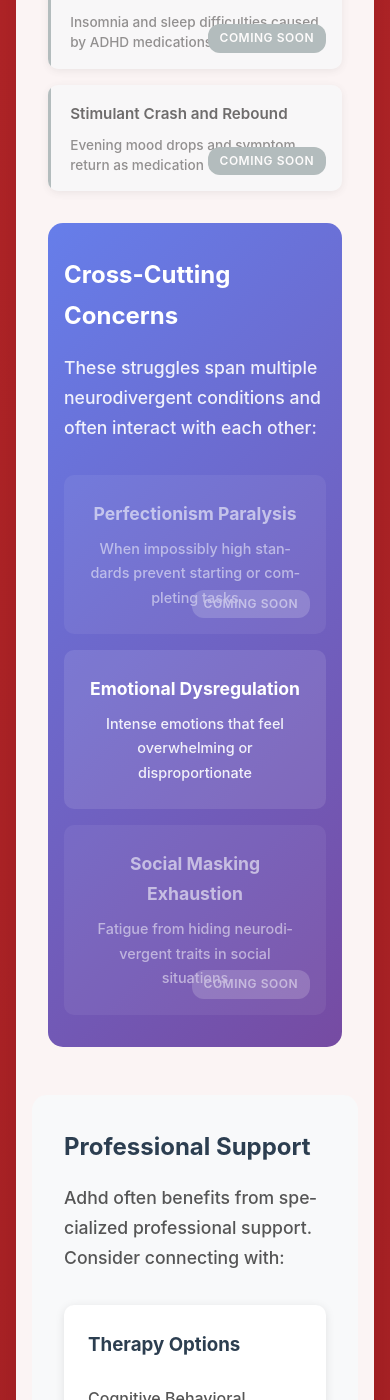
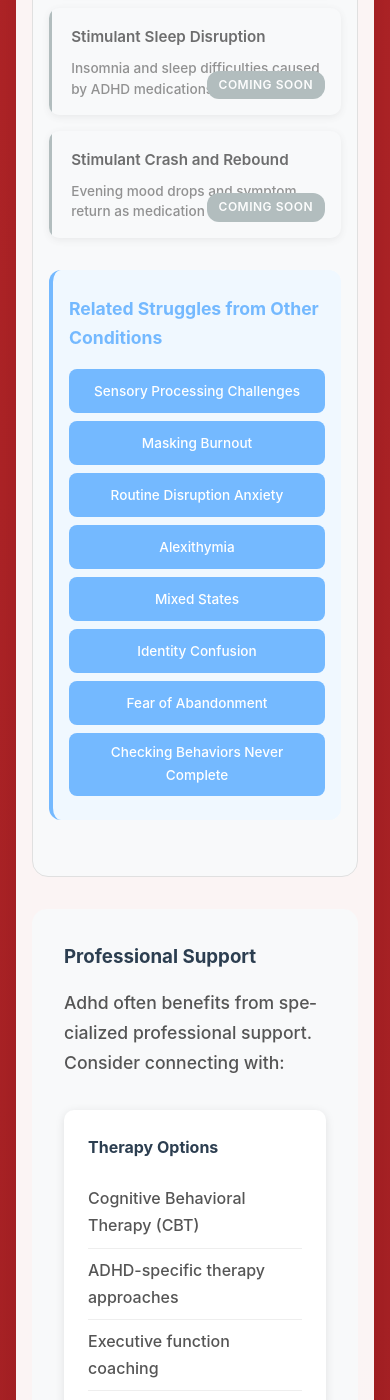
Before and after one commit to neurodivergent-survival-guide/neurodivergent-survival-guide, a Jekyll site: the page built from conditions/adhd.html, in a window 390 px wide and 1400 px high, scrolled down 7531 px. Built offline with Jekyll 4.4.1, drawn with Linux system fonts in a browser that asks for light colours.

Commit message:
Update condition.html

```diff
--- a/_layouts/condition.html
+++ b/_layouts/condition.html
@@ -183,6 +183,8 @@ layout: default
         margin-bottom: 0.5rem;
         font-size: 0.95rem;
     }
+
+    .struggles-section {
         background: #f8f9fa;
         padding: 2rem;
         border-radius: 16px;
@@ -190,7 +192,7 @@ layout: default
         border: 1px solid #e0e0e0;
     }
 
-    .struggles-section h2 {
+    .struggles-section h3 {
         color: #333;
         margin-bottom: 1.5rem;
         font-size: 1.4rem;
@@ -277,72 +279,58 @@ layout: default
         letter-spacing: 0.5px;
     }
 
-
-
     .cross-cutting-section {
-        background: linear-gradient(135deg, #667eea 0%, #764ba2 100%);
-        color: white;
-        padding: 2rem;
-        border-radius: 15px;
-        margin-bottom: 3rem;
+        background: #f0f8ff;
+        padding: 1.5rem;
+        border-radius: 12px;
+        margin: 1.5rem 0;
+        border-left: 4px solid #74b9ff;
     }
 
-    .cross-cutting-section h2 {
-        color: white;
+    .cross-cutting-section h4 {
+        color: #74b9ff;
         margin-bottom: 1rem;
+        font-size: 1.1rem;
     }
 
-    .cross-cutting-section p {
-        margin-bottom: 2rem;
-        font-size: 1.1rem;
-        opacity: 0.9;
-    }
-
-    .cross-cutting-grid {
-        display: grid;
-        grid-template-columns: repeat(auto-fit, minmax(250px, 1fr));
-        gap: 1rem;
+    .cross-cutting-links {
+        display: flex;
+        flex-wrap: wrap;
+        gap: 0.5rem;
     }
 
     .cross-cutting-link {
-        background: rgba(255, 255, 255, 0.1);
-        padding: 1.5rem;
-        border-radius: 10px;
+        background: #74b9ff;
+        color: white;
+        padding: 0.5rem 1rem;
+        border-radius: 8px;
+        font-size: 0.85rem;
         text-decoration: none;
-        color: white;
-        transition: background 0.2s ease, transform 0.2s ease;
+        transition: all 0.3s ease;
+        min-height: 44px;
         display: flex;
-        flex-direction: column;
-        justify-content: center;
-        min-height: 44px;
-        position: relative;
+        align-items: center;
     }
 
-    .cross-cutting-link:not(.cross-cutting-coming-soon):hover {
-        background: rgba(255, 255, 255, 0.2);
-        transform: translateY(-2px);
+    .cross-cutting-link:hover {
+        background: #0984e3;
         color: white;
+        text-decoration: none;
+        transform: translateY(-1px);
     }
 
-    .cross-cutting-coming-soon {
-        opacity: 0.6;
-        cursor: default;
+    .co-occurring {
+        background: #fff3e0;
+        padding: 1.5rem;
+        border-radius: 12px;
+        margin: 2rem 0;
+        border-left: 4px solid #ff9800;
     }
 
-    .cross-cutting-link h3 {
-        margin-bottom: 0.5rem;
-        font-size: 1.1rem;
-    }
-
-    .cross-cutting-link p {
-        margin-bottom: 0;
-        font-size: 0.9rem;
-        opacity: 0.9;
-    }
-
-    .cross-cutting-coming-soon .coming-soon-badge {
-        background: rgba(255, 255, 255, 0.3);
-        color: white;
+    .co-occurring h3 {
+        color: #f57c00;
+        margin-bottom: 1rem;
+        font-size: 1.3rem;
     }
 
     .support-resources {
@@ -351,7 +339,7 @@ layout: default
         border-radius: 15px;
     }
 
-    .support-resources h2 {
+    .support-resources h3 {
         margin-bottom: 1rem;
         color: #2c3e50;
     }
@@ -375,7 +363,7 @@ layout: default
         box-shadow: 0 2px 10px rgba(0,0,0,0.1);
     }
 
-    .support-card h3 {
+    .support-card h4 {
         margin-bottom: 1rem;
         color: #2c3e50;
     }
@@ -425,21 +413,26 @@ layout: default
     /* Pink jargon for white backgrounds */
     .content-card .jargon,
     .support-card .jargon,
-    .struggles-section .jargon {
+    .struggles-section .jargon,
+    .characteristic-card .jargon {
         color: #e84393;
         border-bottom-color: #e84393;
     }
 
     .content-card .jargon:hover,
     .support-card .jargon:hover,
-    .struggles-section .jargon:hover {
+    .struggles-section .jargon:hover,
+    .characteristic-card .jargon:hover {
         color: #fd79a8;
         border-bottom-color: #fd79a8;
     }
 
     /* Bold black jargon for colored backgrounds */
+    .condition-intro .jargon,
+    .reframe-box .jargon,
     .highlight-box .jargon,
-    .support-resources .jargon {
+    .support-resources .jargon,
+    .co-occurring .jargon {
         color: #333;
         font-weight: 600;
         border-bottom-color: #333;
@@ -591,6 +584,14 @@ layout: default
             padding: 1.5rem;
         }
 
+        .condition-intro {
+            padding: 1.5rem;
+        }
+
+        .reframe-box {
+            padding: 1.2rem;
+        }
+
         .highlight-box {
             padding: 1.2rem;
         }
@@ -599,11 +600,12 @@ layout: default
             grid-template-columns: 1fr;
         }
 
-        .cross-cutting-grid {
-            grid-template-columns: 1fr;
+        .cross-cutting-links {
+            flex-direction: column;
         }
 
         .cross-cutting-link {
+            justify-content: center;
             text-align: center;
         }
 
@@ -641,7 +643,19 @@ layout: default
             padding: 1.2rem;
         }
 
+        .condition-intro {
+            padding: 1.2rem;
+        }
+
+        .reframe-box {
+            padding: 1.2rem;
+        }
+
         .highlight-box {
+            padding: 1.2rem;
+        }
+
+        .characteristic-card {
             padding: 1.2rem;
         }
 
@@ -672,7 +686,7 @@ layout: default
             {{ content }}
 
             <div class="struggles-section" role="region" aria-labelledby="struggles-heading">
-                <h2 id="struggles-heading">{{ page.title }}-Related Struggles</h2>
+                <h3 id="struggles-heading">{{ page.title }}-Related Struggles</h3>
                 <p style="margin-bottom: 1.5rem; color: #666;">Click on any struggle to learn what it feels like, why it happens, and what can help.</p>
 
                 <div class="struggles-grid">
@@ -698,46 +712,28 @@ layout: default
                     {% endfor %}
                 </div>
 
-
-
                 <div class="cross-cutting-section">
-                    <h2>Cross-Cutting Concerns</h2>
-                    <p>These struggles span multiple neurodivergent conditions and often interact with each other:</p>
-
-                    <div class="cross-cutting-grid">
-                        {% assign cross_cutting_links = "perfectionism-paralysis,emotional-dysregulation,social-masking-exhaustion" | split: "," %}
-                        {% assign cross_cutting_titles = "Perfectionism Paralysis,Emotional Dysregulation,Social Masking Exhaustion" | split: "," %}
-                        {% assign cross_cutting_descriptions = "When impossibly high standards prevent starting or completing tasks,Intense emotions that feel overwhelming or disproportionate,Fatigue from hiding neurodivergent traits in social situations" | split: "," %}
-
-                        {% for i in (0..2) %}
-                            {% assign link_slug = cross_cutting_links[i] %}
-                            {% assign link_path = '/struggles/' | append: link_slug | append: '.html' %}
-                            {% assign link_page = site.pages | where: "url", link_path | first %}
-
-                            {% if link_page %}
-                                <a href="{{ link_path | relative_url }}" class="cross-cutting-link">
-                                    <h3>{{ cross_cutting_titles[i] }}</h3>
-                                    <p>{{ cross_cutting_descriptions[i] }}</p>
-                                </a>
-                            {% else %}
-                                <div class="cross-cutting-link cross-cutting-coming-soon">
-                                    <h3>{{ cross_cutting_titles[i] }}</h3>
-                                    <p>{{ cross_cutting_descriptions[i] }}</p>
-                                    <span class="coming-soon-badge">Coming Soon</span>
-                                </div>
-                            {% endif %}
-                        {% endfor %}
+                    <h4>Related Struggles from Other Conditions</h4>
+                    <div class="cross-cutting-links">
+                        <a href="{{ '/struggles/sensory-processing-challenges.html' | relative_url }}" class="cross-cutting-link">Sensory Processing Challenges</a>
+                        <a href="{{ '/struggles/masking-burnout.html' | relative_url }}" class="cross-cutting-link">Masking Burnout</a>
+                        <a href="{{ '/struggles/routine-disruption-anxiety.html' | relative_url }}" class="cross-cutting-link">Routine Disruption Anxiety</a>
+                        <a href="{{ '/struggles/alexithymia.html' | relative_url }}" class="cross-cutting-link">Alexithymia</a>
+                        <a href="{{ '/struggles/mixed-states.html' | relative_url }}" class="cross-cutting-link">Mixed States</a>
+                        <a href="{{ '/struggles/identity-confusion-between-episodes.html' | relative_url }}" class="cross-cutting-link">Identity Confusion</a>
+                        <a href="{{ '/struggles/fear-of-abandonment.html' | relative_url }}" class="cross-cutting-link">Fear of Abandonment</a>
+                        <a href="{{ '/struggles/checking-behaviors-never-complete.html' | relative_url }}" class="cross-cutting-link">Checking Behaviors Never Complete</a>
                     </div>
                 </div>
             </div>
 
             <div class="support-resources">
-                <h2>Professional Support</h2>
+                <h3>Professional Support</h3>
                 <p>{{ page.condition_key | capitalize }} often benefits from specialized professional support. Consider connecting with:</p>
 
                 <div class="support-grid">
                     <div class="support-card">
-                        <h3>Therapy Options</h3>
+                        <h4>Therapy Options</h4>
                         <ul>
                             {% for therapy in page.therapy_types %}
                             <li>{{ therapy }}</li>
@@ -746,7 +742,7 @@ layout: default
                     </div>
 
                     <div class="support-card">
-                        <h3>Medical Support</h3>
+                        <h4>Medical Support</h4>
                         <ul>
                             {% for medical in page.medical_support %}
                             <li>{{ medical }}</li>
@@ -755,7 +751,7 @@ layout: default
                     </div>
 
                     <div class="support-card">
-                        <h3>Community Resources</h3>
+                        <h4>Community Resources</h4>
                         <ul>
                             {% for resource in page.community_resources %}
                             <li>{{ resource }}</li>
```
